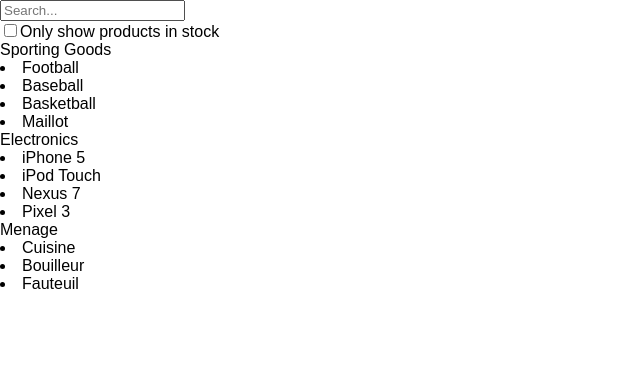
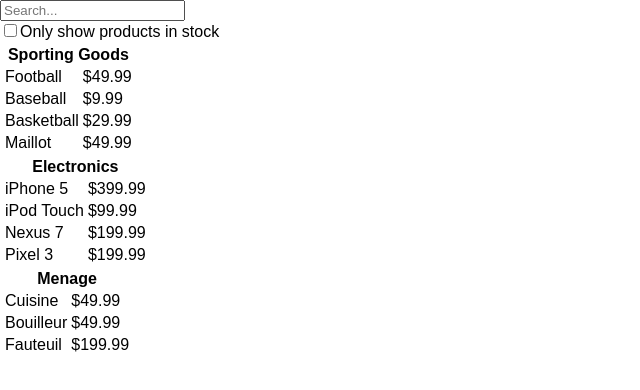
Before and after one commit to GloireMutaliko21/stock-produits-react-categoryGrouped, a React (Create React App) app: page / in a window 1280 px wide. Shown: the top 390 px of the page, without its empty margins (0-640 px from the left). Built offline with nearby package versions, Linux system fonts and the light colour scheme.

Commit message:
feat: ajout des prix et regroupement de tout dans un tableau

```diff
--- a/src/components/Categories.jsx
+++ b/src/components/Categories.jsx
@@ -5,13 +5,19 @@
 function Categories(props) {
     return (
         <div>
-            {props.categorie}
+            <tr>
+                <th colSpan="2">
+                    {props.categorie}
+                </th>
+            </tr>
+
             {
                 produits.map((produit) =>
                     produit.category === props.categorie &&
                     <ListeProduits
                         key={produit.name}
                         produit={produit.name}
+                        price={produit.price}
                     />
                 )
             }
--- a/src/components/ListeProduits.jsx
+++ b/src/components/ListeProduits.jsx
@@ -1,7 +1,12 @@
 import React from 'react'
 
 function ListeProduits(props) {
-    return <li>{props.produit}</li>
+    return (
+        <tr>
+            <td>{props.produit}</td>
+            <td>{props.price}</td>
+        </tr>
+    )
 }
 
 export default ListeProduits
--- a/src/components/Tableau.jsx
+++ b/src/components/Tableau.jsx
@@ -18,7 +18,12 @@
             />
         )
 
-    return <div>{listeCategories} </div>
+    return <div>
+    <table>
+        {listeCategories}
+    </table>
+
+    </div>
 
 }
 
```
